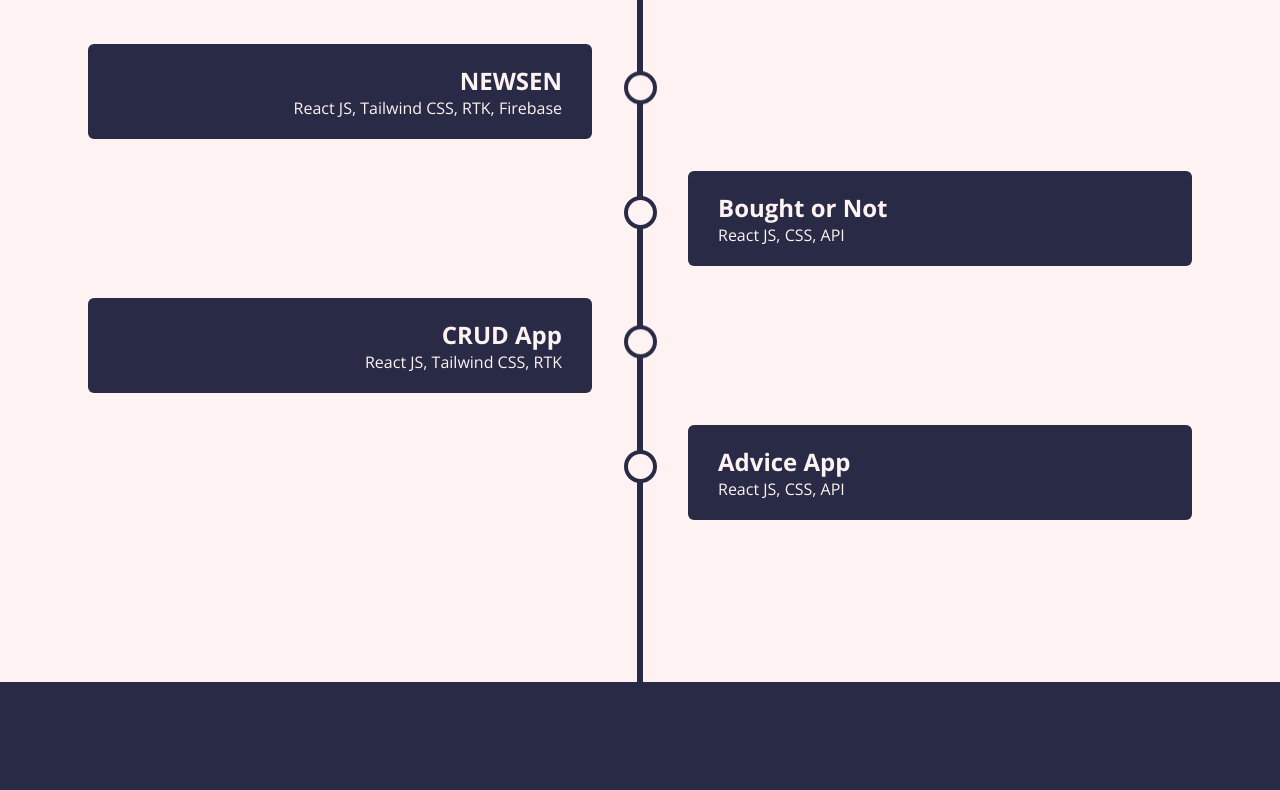
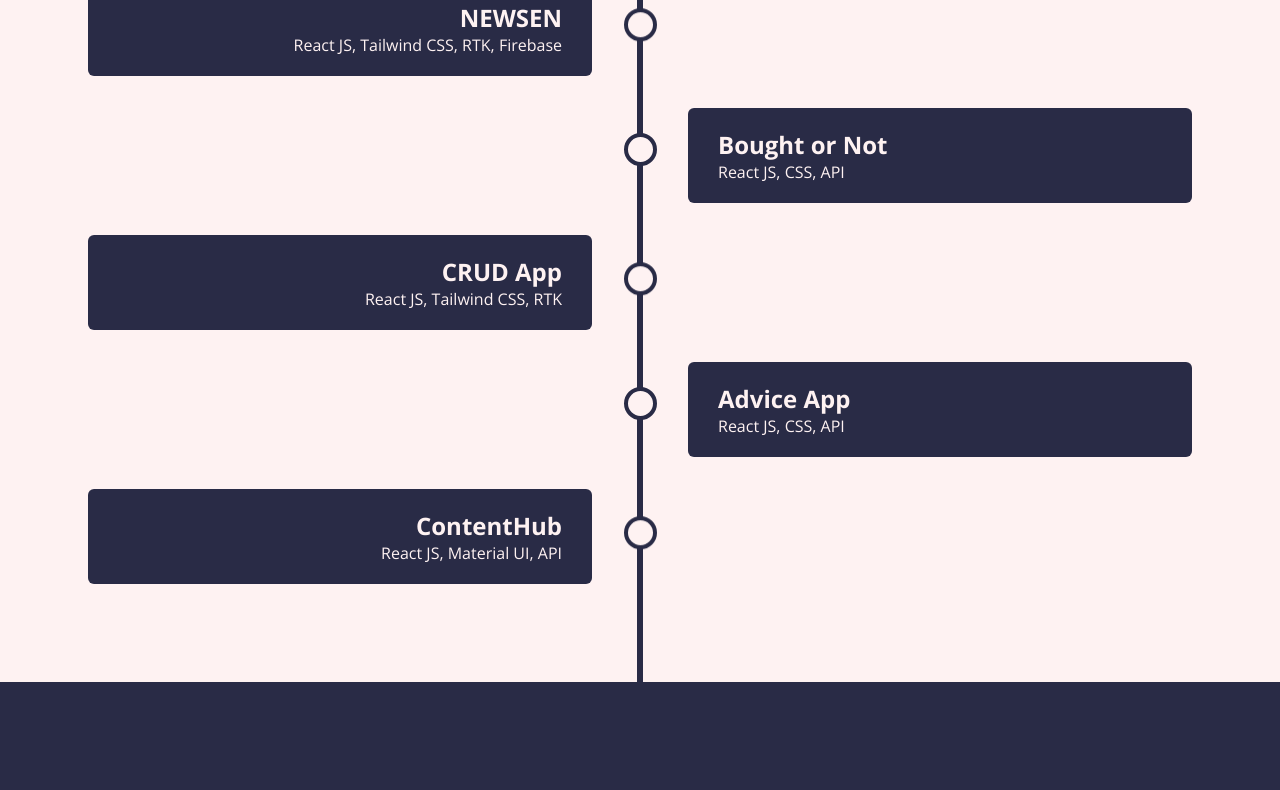
Before and after one commit to Durgesh18-p/Portfolio_Website, a React (Vite) app in the folder Portfolio/: page / in a window 1280 px wide. Shown: the part 1898-2688 px from the top of the page. Built offline with nearby package versions, Linux system fonts and the light colour scheme.

Commit message:
data.js updated

```diff
--- a/Portfolio/src/Assets/data.js
+++ b/Portfolio/src/Assets/data.js
@@ -2,6 +2,7 @@ import newsen from "./newsen.mp4"
 import bon from "./bought_or_bot.mp4"
 import crud from "./crud_app.mp4"
 import advice from "./advice_app.mp4"
+import yt from "./yt.mp4"
 
 
 export const Projects = [{
@@ -32,4 +33,11 @@ export const Projects = [{
   "url" : "https://github.com/Durgesh18-p/Advice-App",
   "imgSrc": advice,
   "skills" : 'React JS, CSS, API'
+},{
+
+  "title": "ContentHub",
+  "description": "Video player app using React JS , Material aUI and YouTube API",
+  "url" : "https://video-content-app.netlify.app/",
+  "imgSrc": yt,
+  "skills" : 'React JS, Material UI, API'
 },]
```
